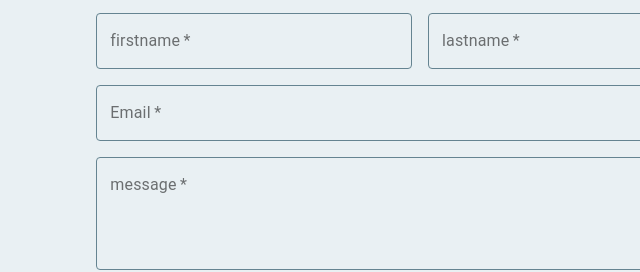
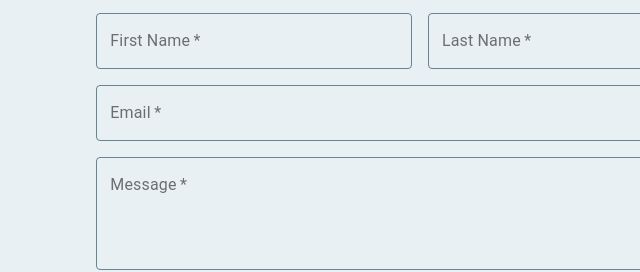
Before and after one commit to elysemontano/portfolio-gatsby, a Gatsby site: page / in a window 1280 px wide. Shown: the part 2645-2917 px from the top of the page, 220-860 px from the left. Built offline with nearby package versions, Linux system fonts and the light colour scheme; Gatsby itself is replaced by a stand-in of ours.

Commit message:
updates contact form

```diff
--- a/src/components/Contact.js
+++ b/src/components/Contact.js
@@ -73,17 +73,18 @@ const Contact = () => {
             <Container className={styles.container} maxWidth="md">
                 <Card className={styles.card}>
                     <CardContent>
-                        <form method="post" netlify-honeypot="bot-field" data-netlify="true" name="contact-form">
-                            <input type="hidden" name="bot-field" />
+                        <form method="post" data-netlify="true" name="contact" onSubmit="submit">
                             <input type="hidden" name="form-name" value="contact" />
+
                             <Grid container className={styles.content} spacing={2}>
                                 <Grid item xs={10}>
                                     <Typography component="h1" variant="h2" style={{textAlign:'center', paddingBottom: "15px"}}>Contact Me</Typography>
                                 </Grid>
                                 <Grid item xs={5}>
                                     <CssTextField
-                                        name="first name"
-                                        label="firstname"
+                                        type="text"
+                                        name="first-name"
+                                        label="First Name"
                                         placeholder="Enter First Name"
                                         variant="outlined"
                                         className={styles.input}
@@ -92,8 +93,9 @@ const Contact = () => {
                                 </Grid>
                                 <Grid item xs={5}>
                                     <CssTextField
-                                        name="last name"
-                                        label="lastname"
+                                        type="text"
+                                        name="last-name"
+                                        label="Last Name"
                                         placeholder="Enter Last Name"
                                         variant="outlined"
                                         className={styles.input}
@@ -114,7 +116,8 @@ const Contact = () => {
                                 <Grid item xs={10}>
                                     <CssTextField
                                         name="message"
-                                        label="message"
+                                        type="text"
+                                        label="Message"
                                         multiline rows={4}
                                         placeholder="Enter Message"
                                         variant="outlined"
```
